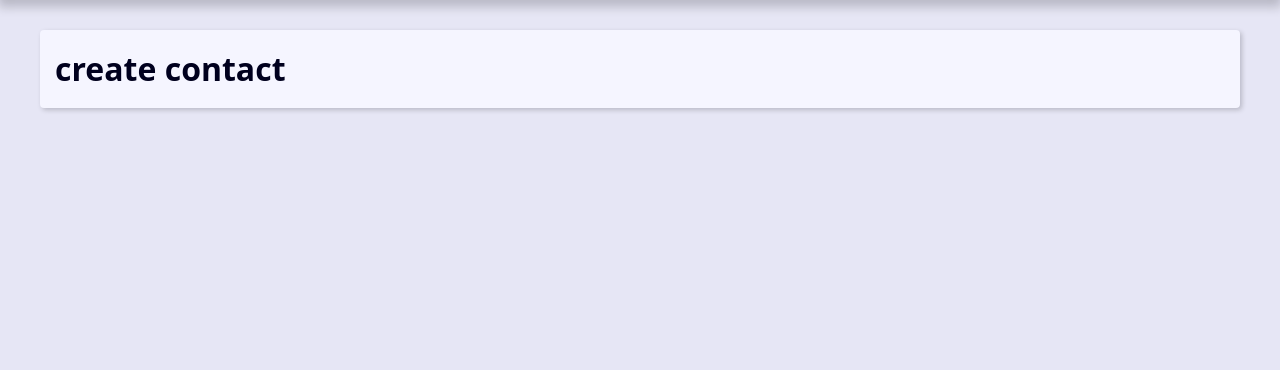
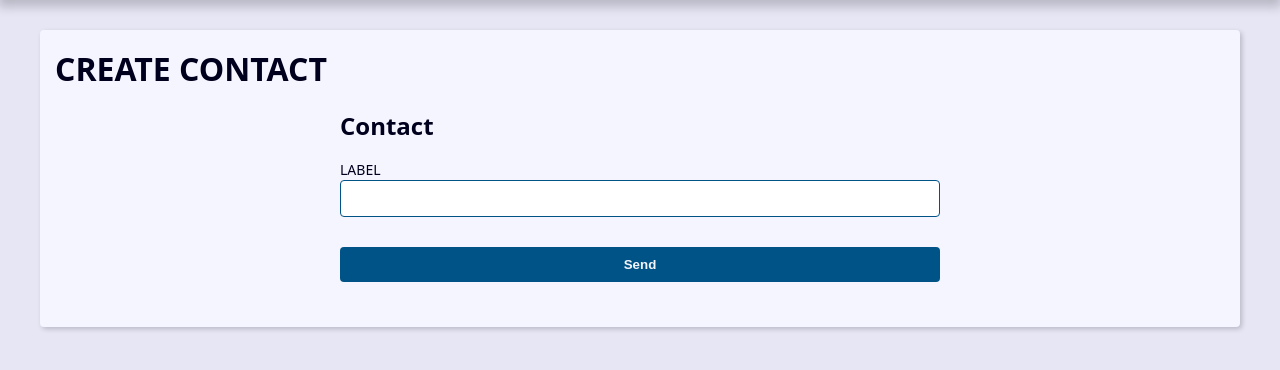
Before and after one commit to pedroburini/agenda-django, a Django app: page /contact/create/ in a window 1280 px wide. Shown: the part 239-609 px from the top of the page. Run offline with Django 4.2, Linux system fonts and the light colour scheme.

Commit message:
html and css of create.html form

```diff
--- a/contact/templates/contact/create.html
+++ b/contact/templates/contact/create.html
@@ -1,5 +1,30 @@
-{% extends "global/base.html" %}
+{% extends 'global/base.html' %}
 
 {% block content %}
-    <h1>create contact</h1>
+  <h1>CREATE CONTACT</h1>
+  <div class="form-wrapper">
+
+    <h2>Contact</h2>
+
+    <form
+      action=""
+      method="POST"
+      enctype="multipart/form-data"
+    >
+
+      <div class="form-content">
+        <div class="form-group">
+          <label for="id_first_name">LABEL</label>
+          <input type="text" name="first_name" maxlength="255" id="id_first_name">
+        </div>
+      </div>
+
+      <div class="form-content">
+        <div class="form-group">
+          <button class="btn" type="submit">Send</button>
+        </div>
+      </div>
+
+    </form>
+  </div>
 {% endblock content %}
```
